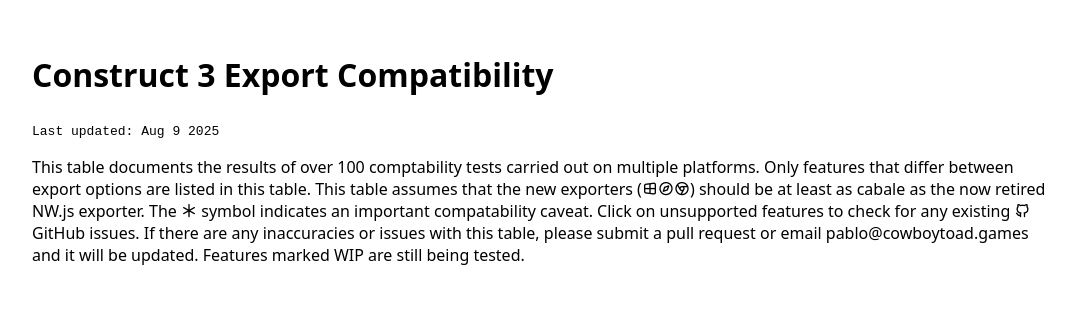
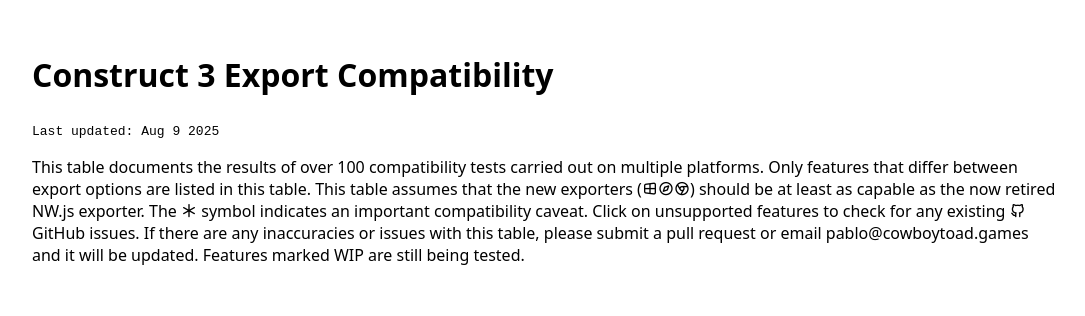
Before and after one commit to ToadLobe/c3-export-compatibility, a plain HTML site: page index.html in a window 1280 px wide. Shown: the top 316 px of the page, without its empty margins (96-1181 px from the left). Drawn offline with Linux system fonts and the light colour scheme.

Commit message:
Fix SPAG

```diff
--- a/index.html
+++ b/index.html
@@ -15,7 +15,7 @@
             <header>
                 <h1>Construct 3 Export Compatibility</h1>
                 <code>Last updated: Aug 9 2025</code>
-                <p>This table documents the results of over 100 comptability tests carried out on multiple platforms. Only features that differ between export options are listed in this table. This table assumes that the new exporters (<i class="ti ti-brand-windows"></i><i class="ti ti-brand-safari"></i><i class="ti ti-brand-chrome"></i>) should be at least as cabale as the now retired NW.js exporter. The <i class="ti ti-asterisk"></i> symbol indicates an important compatability caveat. Click on unsupported features to check for any existing <i class="ti ti-brand-github"></i> GitHub issues. If there are any inaccuracies or issues with this table, please submit a pull request or email pablo@cowboytoad.games and it will be updated. Features marked WIP are still being tested.</p>
+                <p>This table documents the results of over 100 compatibility tests carried out on multiple platforms. Only features that differ between export options are listed in this table. This table assumes that the new exporters (<i class="ti ti-brand-windows"></i><i class="ti ti-brand-safari"></i><i class="ti ti-brand-chrome"></i>) should be at least as capable as the now retired NW.js exporter. The <i class="ti ti-asterisk"></i> symbol indicates an important compatibility caveat. Click on unsupported features to check for any existing <i class="ti ti-brand-github"></i> GitHub issues. If there are any inaccuracies or issues with this table, please submit a pull request or email pablo@cowboytoad.games and it will be updated. Features marked WIP are still being tested.</p>
             </header>
             <div id="compatibility-table-container">
                 <!-- Dynamic table will be inserted here -->
```
Also changed, not shown: 1 other file.
